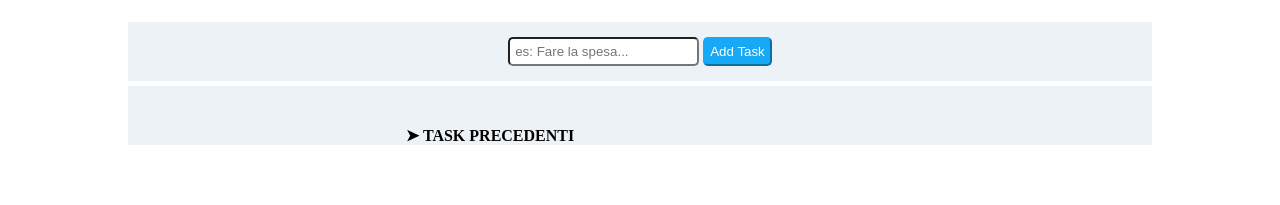
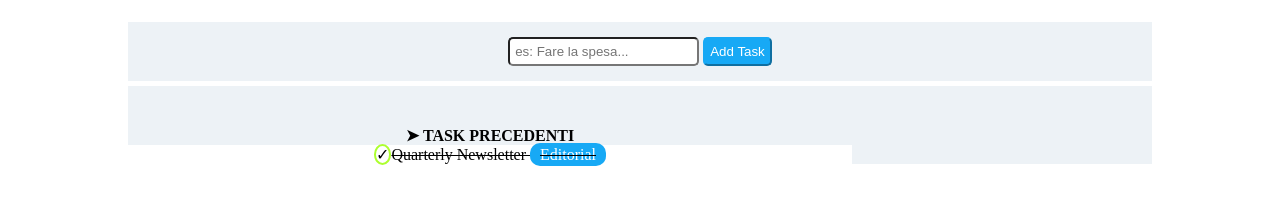
Before and after one commit to wmancaniello/html-css-toboolist, a plain HTML site: page index.html in a window 1280 px wide. Shown: the part 95-300 px from the top of the page. Drawn offline with Linux system fonts and the light colour scheme.

Commit message:
add: situazione di stallo

```diff
--- a/css/style.css
+++ b/css/style.css
@@ -44,12 +44,14 @@
     padding-right: 300px;
 }
 
-.checked{
-
+ol{
+    list-style: none;
 }
 
 ul{
-    list-style-type: none;
+    list-style: none;
+    background-color: white;
+    padding-left: ;
 }
 
 .highlight{
@@ -59,6 +61,14 @@ ul{
     padding: 3px 10px;
 }
 
+.circle{
+    border: 2px solid greenyellow;
+    width: 300px;
+    height: 300px;
+    border-radius: 50%;
+
+}
+
 .container{
     padding-left: 10%;
     padding-right: 10%;
--- a/index.html
+++ b/index.html
@@ -25,10 +25,17 @@
             </div>
         </nav>
         <main class="main-bk">
-            <div>
-                <ul class="list">
-                    <li><strong>&#x27A4; TASK PRECEDENTI</strong></li>
-                </ul>
+            <div class="list">
+                <ol>
+                    <li>
+                        <span></span><strong>&#x27A4; TASK PRECEDENTI</strong></span>
+                        <ul>
+                            <li>
+                                <span class="circle">&#10003;</span><s>Quarterly Newsletter <span class="highlight">Editorial</span></s>
+                            </li>
+                        </ul>
+                    </li>
+                </ol>
             </div>
         </main>
     </div>
```
